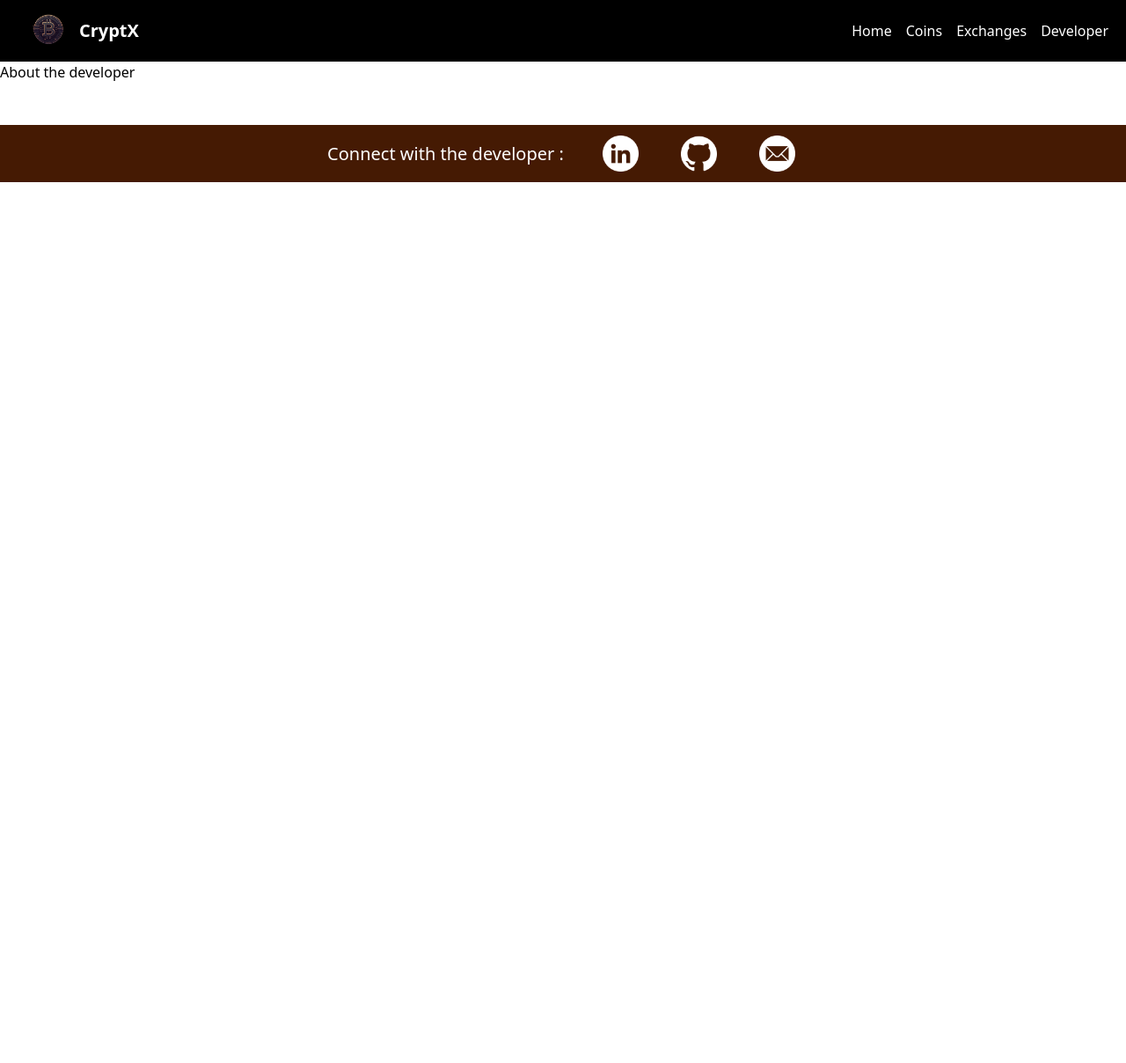
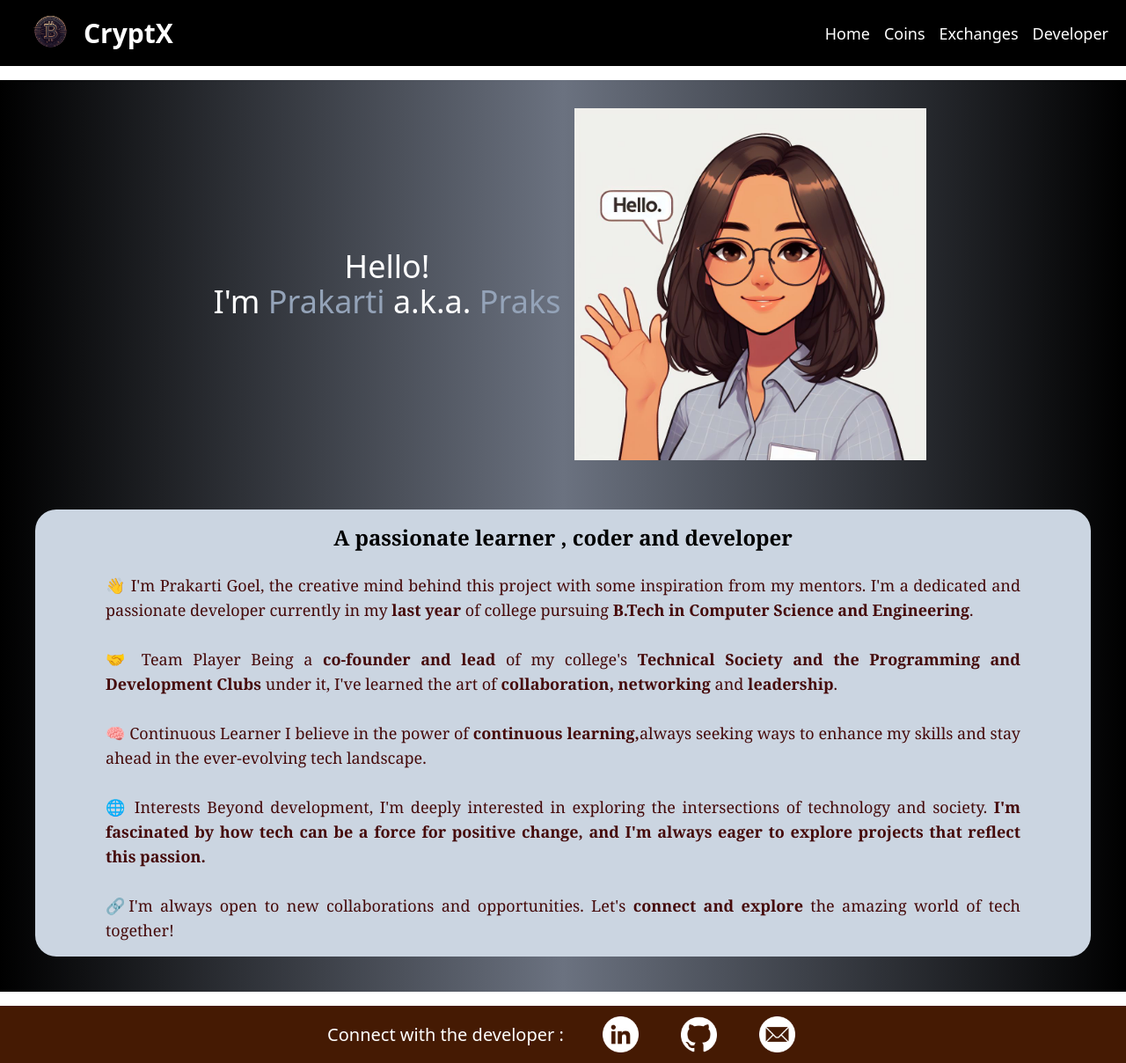
Before and after one commit to prakartigoel24/CryptX, a React (Vite) app: page /about-developer in a window 1280 px wide. Shown: the whole page at 88% size. Before the commit the page ends 800 px from the top, so only its background shows below. Built offline with nearby package versions, Linux system fonts and the light colour scheme.

Commit message:
Add: Developer details page

```diff
--- a/src/components/AboutDeveloper.jsx
+++ b/src/components/AboutDeveloper.jsx
@@ -1,9 +1,45 @@
-import React from 'react'
+import React from "react";
 
 const AboutDeveloper = () => {
   return (
-    <div>About the developer</div>
-  )
-}
+    <div className="flex flex-col mt-4 bg-gradient-to-r from-black via-gray-500 text-slate-400 to-black p-2 items-center justify-center ">
+      <div className="flex p-6 items-center justify-center">
+        <h1 class="text-white text-4xl text-center m-4">
+          Hello! <br /> I'm <span className="text-slate-400">Prakarti</span>{" "}
+          a.k.a. <span className="text-slate-400">Praks</span>
+        </h1>
+        <img src="public\my_avatar.jpg" alt="Avatar..." width={400} />
+      </div>
+      <div className="font-serif m-8 bg-slate-300 text-black rounded-3xl text-lg p-4 text-justify">
+        <h1 className="text-2xl font-black mb-6 text-center">
+         A passionate learner , coder and developer
+        </h1>
+        <p className="text-red-950 pl-16 pr-16">
+          👋 I'm Prakarti Goel, the creative mind behind this project with some inspiration from my mentors. I'm a
+          dedicated and passionate developer currently in my <span className="font-semibold">last year</span> of
+          college pursuing <span className="font-semibold">B.Tech in Computer Science and Engineering</span>.
+          <br />
+          <br />
+          🤝 Team Player Being a <span className="font-semibold">co-founder and lead</span> of my college's <span className="font-semibold">Technical Society and the Programming and Development Clubs</span> under it, I've
+          learned the art of <span className="font-semibold">collaboration, networking </span> and <span className="font-semibold"> leadership</span>.
+          <br />
+          <br />
+          🧠 Continuous Learner I believe in the power of <span className="font-semibold">continuous learning,</span>
+          always seeking ways to enhance my skills and stay ahead in the
+          ever-evolving tech landscape.
+          <br />
+          <br />
+          🌐 Interests Beyond development, I'm deeply interested in exploring
+          the intersections of technology and society. <span className="font-semibold">I'm fascinated by how tech can be a force for positive change, and I'm always eager to
+          explore projects that reflect this passion.</span>
+          <br />
+          <br />
+          🔗I'm always open to new collaborations and opportunities. Let's <span className="font-semibold">connect and explore</span> the
+          amazing world of tech together!
+        </p>
+      </div>
+    </div>
+  );
+};
 
-export default AboutDeveloper
+export default AboutDeveloper;
--- a/src/components/Branding.jsx
+++ b/src/components/Branding.jsx
@@ -3,8 +3,8 @@ import React from 'react'
 const Branding = () => {
   return (
     <div className='flex items-center justify-start'>
-        <img src="logo.png" alt="Logo-Here" height={10} width={70}/>
-        <strong className='text-xl'>CryptX</strong>
+        <img src="logo.png" alt="Logo-Here" height={10} width={75}/>
+        <strong className='text-3xl'>CryptX</strong>
     </div>
   )
 }
--- a/src/components/Footer.jsx
+++ b/src/components/Footer.jsx
@@ -2,7 +2,7 @@ import React from 'react'
 
 const Footer = () => {
   return (
-    <div className='flex w-full bg-amber-950 justify-center items-center gap-10 px-2 py-2 mt-12 text-white text-xl'>
+    <div className='flex w-full bg-amber-950 justify-center items-center gap-10 px-2 py-2 mt-4 text-white text-xl'>
         <h1>Connect with the developer : </h1>
         <a href="https://www.linkedin.com/in/prakarti-goel-2404/"><img src="icons/linkedin.png" alt="linkedin" width={41} className='m-1 invert'/></a>
         <a href="https://github.com/prakartigoel24"><img src="icons/github.png" alt="github" width={41} className='m-1 invert'/></a>
--- a/src/components/Navbar.jsx
+++ b/src/components/Navbar.jsx
@@ -4,7 +4,7 @@ import Branding from "./Branding";
 
 const Navbar = () => {
   return (
-    <div className="bg-black text-white sticky flex justify-between items-center mx-auto px-5 z-50">
+    <div className="bg-black text-white sticky flex justify-between items-center mx-auto px-5 z-50 text-lg">
       <Branding/>
       <div className="flex gap-4">
         <Link to="/" className="hover:text-gray-400">Home</Link>
```
Also changed, not shown: public/my_avatar.jpg (added).
